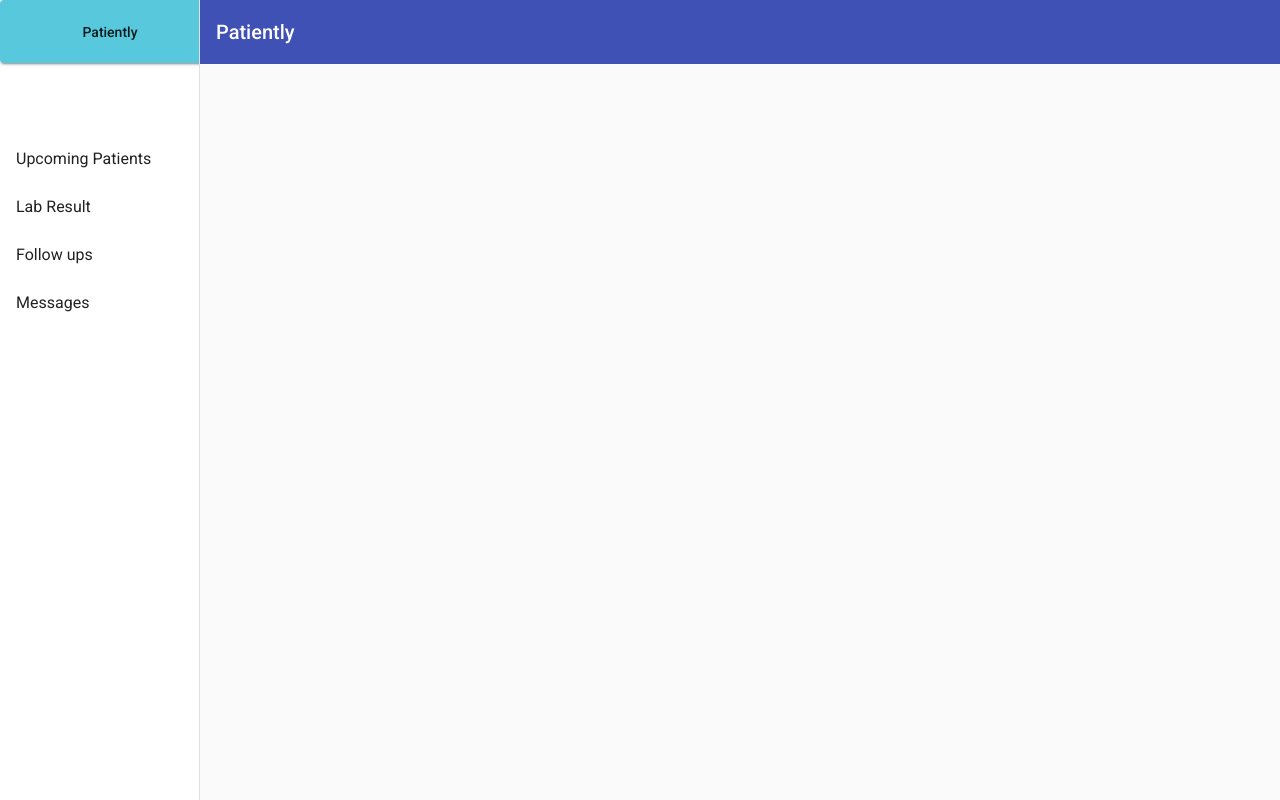
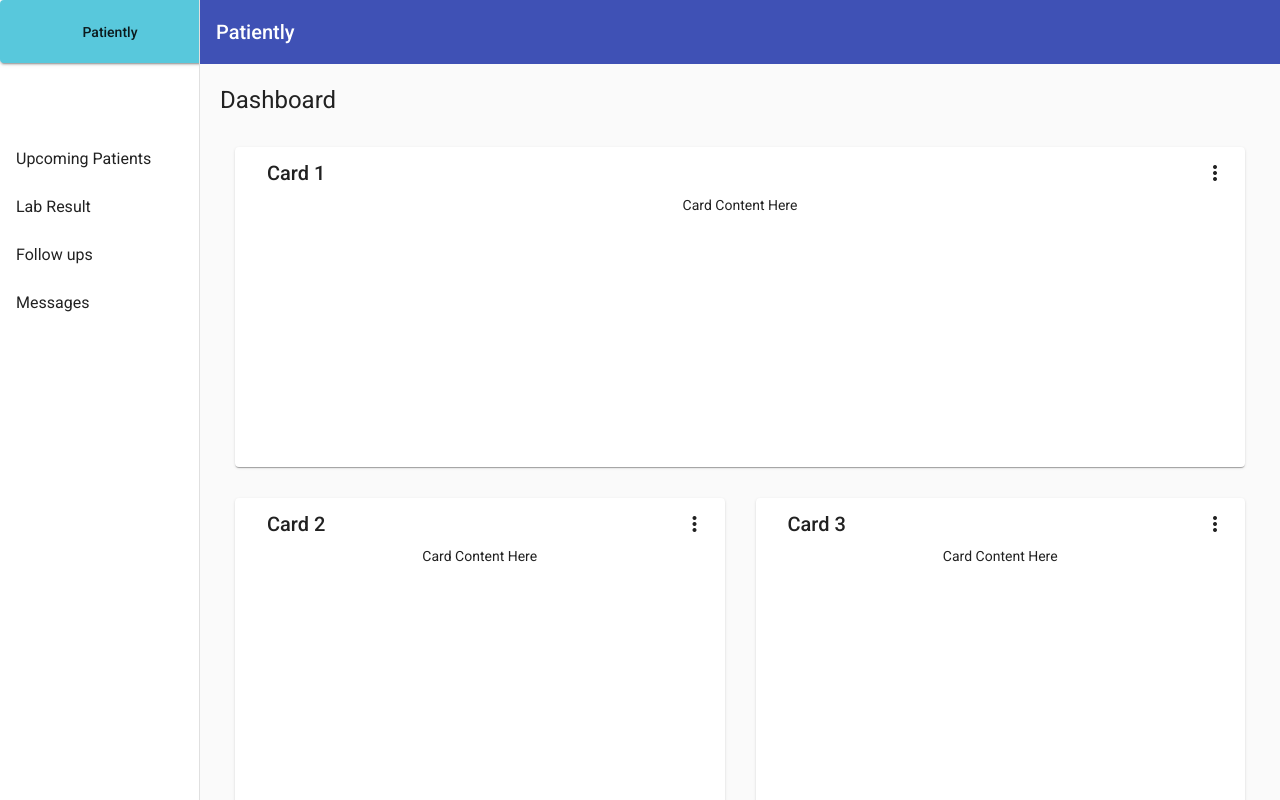
Before and after one commit to Mayis-Mazin/PatientlyAssignment, an Angular app: page /home in a window 1280 px wide. Before the commit this address led to /. Built offline with nearby package versions, Linux system fonts and the light colour scheme.

Commit message:
(add): Home Component

```diff
--- a/src/app/app-routing.module.ts
+++ b/src/app/app-routing.module.ts
@@ -1,7 +1,11 @@
+import { HomeComponent } from './home/home.component';
 import { NgModule } from '@angular/core';
 import { RouterModule, Routes } from '@angular/router';
 
-const routes: Routes = [];
+const routes: Routes = [
+{path:'home', component:HomeComponent}
+
+];
 
 @NgModule({
   imports: [RouterModule.forRoot(routes)],
--- /dev/null
+++ b/src/app/home/home.component.css
@@ -0,0 +1,21 @@
+.grid-container {
+  margin: 20px;
+}
+
+.dashboard-card {
+  position: absolute;
+  top: 15px;
+  left: 15px;
+  right: 15px;
+  bottom: 15px;
+}
+
+.more-button {
+  position: absolute;
+  top: 5px;
+  right: 10px;
+}
+
+.dashboard-card-content {
+  text-align: center;
+}
--- /dev/null
+++ b/src/app/home/home.component.html
@@ -0,0 +1,24 @@
+<div class="grid-container">
+  <h1 class="mat-h1">Dashboard</h1>
+  <mat-grid-list cols="2" rowHeight="350px">
+    <mat-grid-tile *ngFor="let card of cards | async" [colspan]="card.cols" [rowspan]="card.rows">
+      <mat-card class="dashboard-card">
+        <mat-card-header>
+          <mat-card-title>
+            {{card.title}}
+            <button mat-icon-button class="more-button" [matMenuTriggerFor]="menu" aria-label="Toggle menu">
+              <mat-icon>more_vert</mat-icon>
+            </button>
+            <mat-menu #menu="matMenu" xPosition="before">
+              <button mat-menu-item>Expand</button>
+              <button mat-menu-item>Remove</button>
+            </mat-menu>
+          </mat-card-title>
+        </mat-card-header>
+        <mat-card-content class="dashboard-card-content">
+          <div>Card Content Here</div>
+        </mat-card-content>
+      </mat-card>
+    </mat-grid-tile>
+  </mat-grid-list>
+</div>
--- /dev/null
+++ b/src/app/home/home.component.ts
@@ -0,0 +1,33 @@
+import { Component } from '@angular/core';
+import { map } from 'rxjs/operators';
+import { Breakpoints, BreakpointObserver } from '@angular/cdk/layout';
+
+@Component({
+  selector: 'app-home',
+  templateUrl: './home.component.html',
+  styleUrls: ['./home.component.css']
+})
+export class HomeComponent {
+  /** Based on the screen size, switch from standard to one column per row */
+  cards = this.breakpointObserver.observe(Breakpoints.Handset).pipe(
+    map(({ matches }) => {
+      if (matches) {
+        return [
+          { title: 'Card 1', cols: 1, rows: 1 },
+          { title: 'Card 2', cols: 1, rows: 1 },
+          { title: 'Card 3', cols: 1, rows: 1 },
+          { title: 'Card 4', cols: 1, rows: 1 }
+        ];
+      }
+
+      return [
+        { title: 'Card 1', cols: 2, rows: 1 },
+        { title: 'Card 2', cols: 1, rows: 1 },
+        { title: 'Card 3', cols: 1, rows: 2 },
+        { title: 'Card 4', cols: 1, rows: 1 }
+      ];
+    })
+  );
+
+  constructor(private breakpointObserver: BreakpointObserver) {}
+}
```
Also changed, not shown: src/app/app.module.ts (+9 -1 lines), 1 other file (tests, documents, lock files or other folders).
